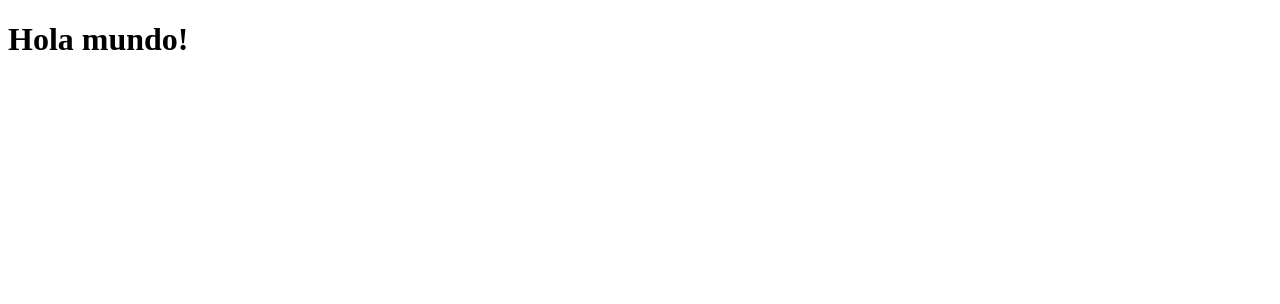
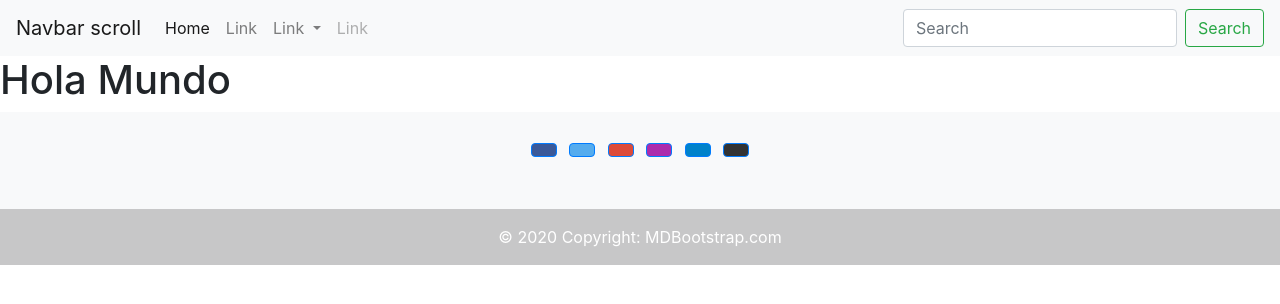
Before and after one commit to lucasbadino/trabajo_1, a Django app: page / in a window 1280 px wide. Shown: the top 304 px of the page. Run offline with Django 4.2, Linux system fonts and the light colour scheme.

Commit message:
creacion base html

```diff
--- a/templates/base.html
+++ b/templates/base.html
@@ -4,9 +4,129 @@
     <meta charset="UTF-8">
     <meta http-equiv="X-UA-Compatible" content="IE=edge">
     <meta name="viewport" content="width=device-width, initial-scale=1.0">
-    <title>Document</title>
+    <link rel="stylesheet" href="https://cdn.jsdelivr.net/npm/bootstrap@4.6.2/dist/css/bootstrap.min.css" integrity="sha384-xOolHFLEh07PJGoPkLv1IbcEPTNtaed2xpHsD9ESMhqIYd0nLMwNLD69Npy4HI+N" crossorigin="anonymous">
+    <title>
+
+        {% block titulo %}
+
+        {%endblock%}
+
+    </title>
 </head>
 <body>
-    <h1>hola mundo</h1>
+
+    <nav class="navbar navbar-expand-lg navbar-light bg-light">
+        <a class="navbar-brand" href="#">Navbar scroll</a>
+        <button class="navbar-toggler" type="button" data-toggle="collapse" data-target="#navbarScroll"
+            aria-controls="navbarScroll" aria-expanded="false" aria-label="Toggle navigation">
+          <span class="navbar-toggler-icon"></span>
+        </button>
+        <div class="collapse navbar-collapse" id="navbarScroll">
+          <ul class="navbar-nav mr-auto my-2 my-lg-0 navbar-nav-scroll" style="max-height: 100px;">
+            <li class="nav-item active">
+              <a class="nav-link" href="#">Home <span class="sr-only">(current)</span></a>
+            </li>
+            <li class="nav-item">
+              <a class="nav-link" href="#">Link</a>
+            </li>
+            <li class="nav-item dropdown">
+              <a class="nav-link dropdown-toggle" href="#" role="button" data-toggle="dropdown" aria-expanded="false">
+                Link
+              </a>
+              <ul class="dropdown-menu">
+                <li><a class="dropdown-item" href="#">Action</a></li>
+                <li><a class="dropdown-item" href="#">Another action</a></li>
+                <li><hr class="dropdown-divider"></li>
+                <li><a class="dropdown-item" href="#">Something else here</a></li>
+              </ul>
+            </li>
+            <li class="nav-item">
+              <a class="nav-link disabled">Link</a>
+            </li>
+          </ul>
+          <form class="d-flex">
+            <input class="form-control mr-2" type="search" placeholder="Search" aria-label="Search">
+            <button class="btn btn-outline-success" type="submit">Search</button>
+          </form>
+        </div>
+      </nav>
+
+
+      {%block texto%}
+
+      {%endblock%}
+
+      <footer class="bg-light text-center text-white">
+        <!-- Grid container -->
+        <div class="container p-4 pb-0">
+          <!-- Section: Social media -->
+          <section class="mb-4">
+            <!-- Facebook -->
+            <a
+              class="btn btn-primary btn-floating m-1"
+              style="background-color: #3b5998;"
+              href="#!"
+              role="button"
+              ><i class="fab fa-facebook-f"></i
+            ></a>
+
+            <!-- Twitter -->
+            <a
+              class="btn btn-primary btn-floating m-1"
+              style="background-color: #55acee;"
+              href="#!"
+              role="button"
+              ><i class="fab fa-twitter"></i
+            ></a>
+
+            <!-- Google -->
+            <a
+              class="btn btn-primary btn-floating m-1"
+              style="background-color: #dd4b39;"
+              href="#!"
+              role="button"
+              ><i class="fab fa-google"></i
+            ></a>
+
+            <!-- Instagram -->
+            <a
+              class="btn btn-primary btn-floating m-1"
+              style="background-color: #ac2bac;"
+              href="#!"
+              role="button"
+              ><i class="fab fa-instagram"></i
+            ></a>
+
+            <!-- Linkedin -->
+            <a
+              class="btn btn-primary btn-floating m-1"
+              style="background-color: #0082ca;"
+              href="#!"
+              role="button"
+              ><i class="fab fa-linkedin-in"></i
+            ></a>
+            <!-- Github -->
+            <a
+              class="btn btn-primary btn-floating m-1"
+              style="background-color: #333333;"
+              href="#!"
+              role="button"
+              ><i class="fab fa-github"></i
+            ></a>
+          </section>
+          <!-- Section: Social media -->
+        </div>
+        <!-- Grid container -->
+
+        <!-- Copyright -->
+        <div class="text-center p-3" style="background-color: rgba(0, 0, 0, 0.2);">
+          © 2020 Copyright:
+          <a class="text-white" href="https://mdbootstrap.com/">MDBootstrap.com</a>
+        </div>
+        <!-- Copyright -->
+      </footer>
+
 </body>
+<script src="https://cdn.jsdelivr.net/npm/jquery@3.5.1/dist/jquery.slim.min.js" integrity="sha384-DfXdz2htPH0lsSSs5nCTpuj/zy4C+OGpamoFVy38MVBnE+IbbVYUew+OrCXaRkfj" crossorigin="anonymous"></script>
+<script src="https://cdn.jsdelivr.net/npm/bootstrap@4.6.2/dist/js/bootstrap.bundle.min.js" integrity="sha384-Fy6S3B9q64WdZWQUiU+q4/2Lc9npb8tCaSX9FK7E8HnRr0Jz8D6OP9dO5Vg3Q9ct" crossorigin="anonymous"></script>
 </html>
--- a/templates/inicio.html
+++ b/templates/inicio.html
@@ -1,12 +1,13 @@
-<!DOCTYPE html>
-<html lang="en">
-<head>
-    <meta charset="UTF-8">
-    <meta http-equiv="X-UA-Compatible" content="IE=edge">
-    <meta name="viewport" content="width=device-width, initial-scale=1.0">
-    <title>Document</title>
-</head>
-<body>
-    <h1>Hola mundo!</h1>
-</body>
-</html>
+{% extends 'base.html' %}
+
+    {% block titulo%}
+
+    Inicio
+
+    {% endblock %}
+
+	{%block texto%}
+
+    <h1>Hola Mundo</h1>
+
+    {% endblock %}
```
Also changed, not shown: 1 other file.
